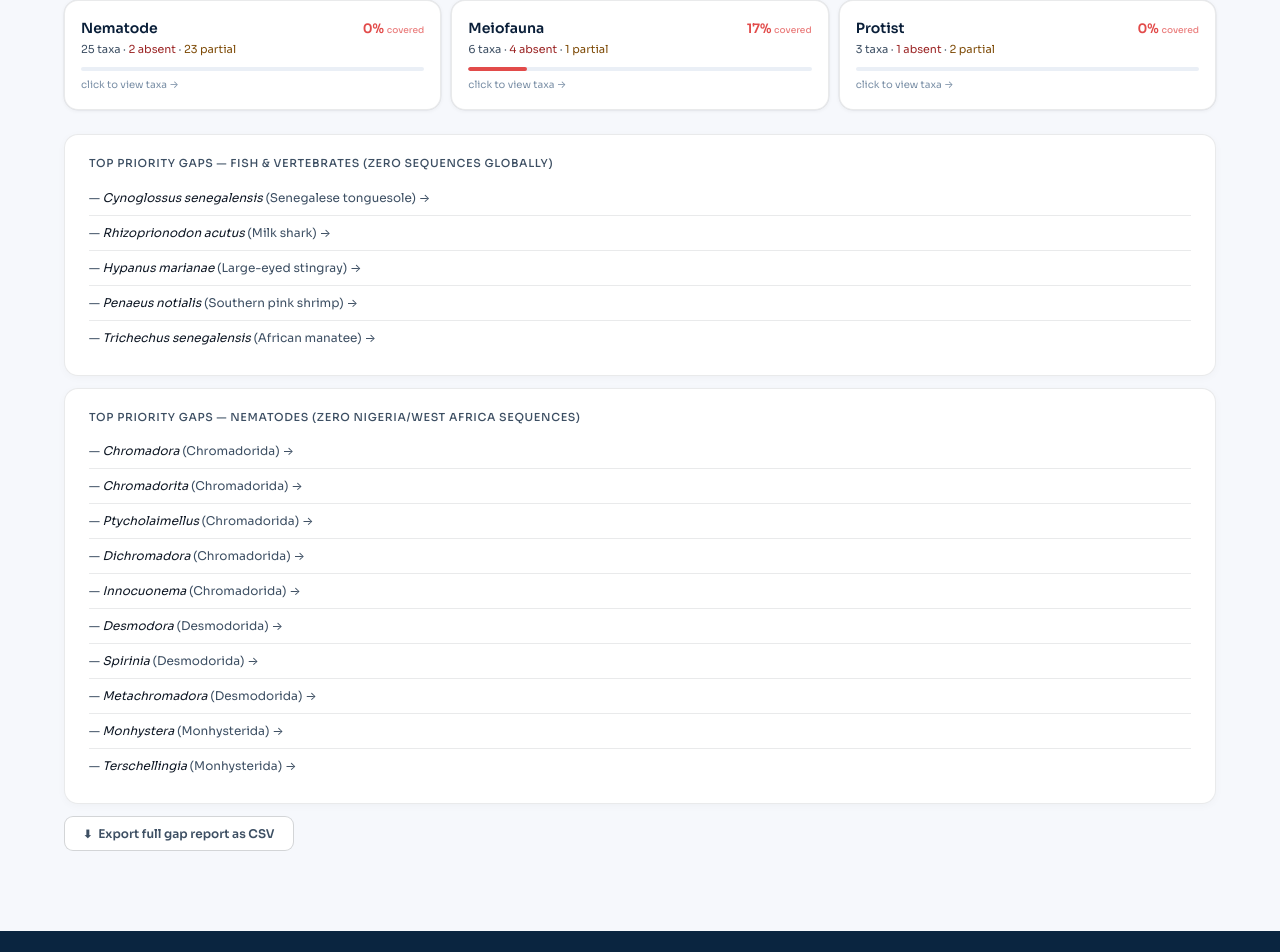
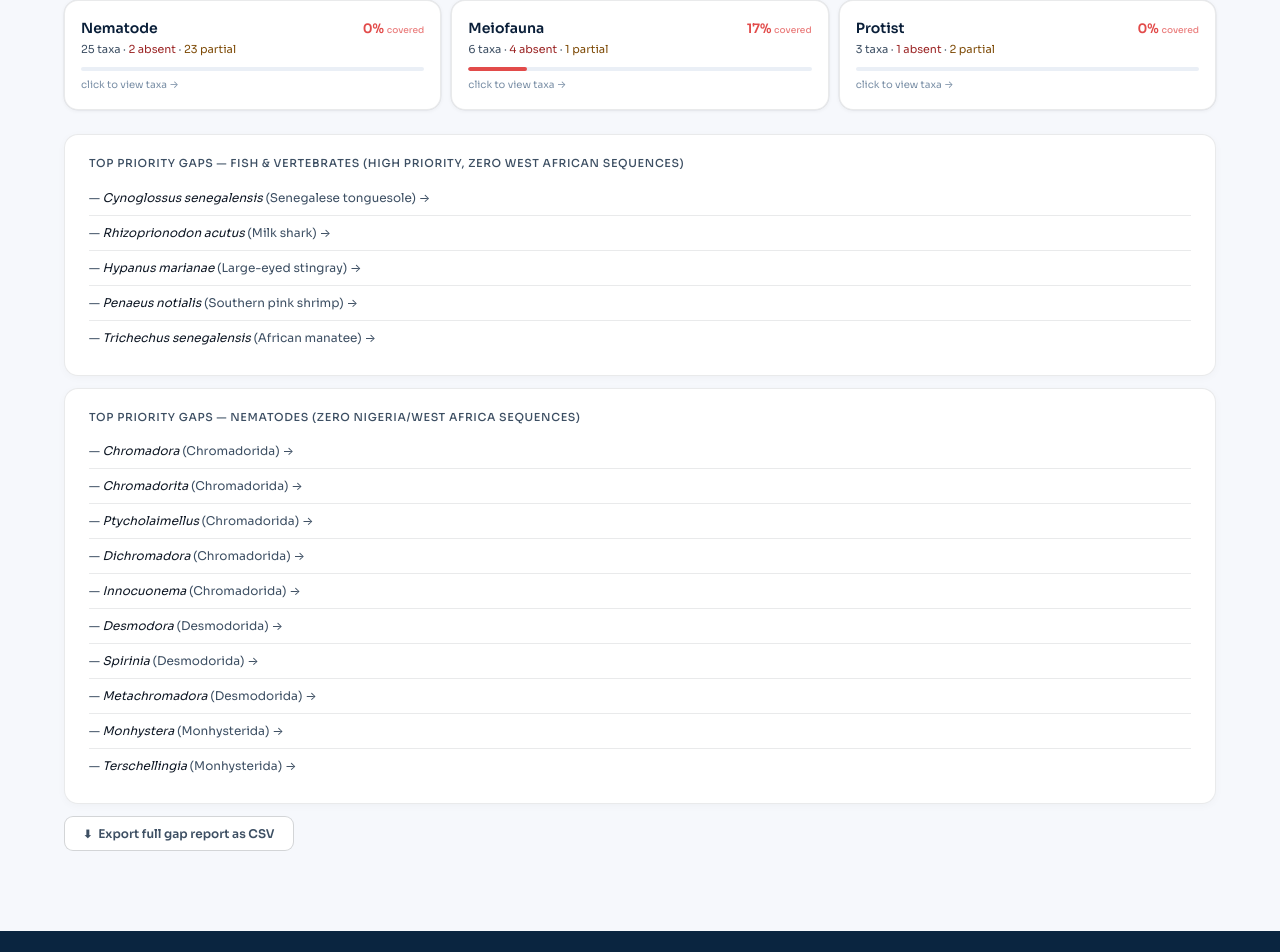
Before and after one commit to donsheva/Nigerian-Marine-Biodiversity-Reference-Library, a plain HTML site: page gap-analysis/index.html in a window 1280 px wide. Shown: the part 1293-2245 px from the top of the page. Drawn offline with nearby package versions, Linux system fonts and the light colour scheme; a web font is replaced by a local one.

Commit message:
v22: correct vertebrate priority-gap heading (list is WA-absent, not zero-global)
Co-Authored-By: Claude Opus 5.5 <noreply@anthropic.com>
Claude-Session: https://claude.ai/code/session_0126ckTzYoKTiEfEHLB48BFP

```diff
--- a/gap-analysis/index.html
+++ b/gap-analysis/index.html
@@ -81,7 +81,7 @@
       <div class="group-grid" id="group-grid"></div>
 
       <div class="card" style="margin-bottom:12px;">
-        <div class="section-label" role="heading" aria-level="2" style="margin-bottom:8px;">Top priority gaps — fish &amp; vertebrates (zero sequences globally)</div>
+        <div class="section-label" role="heading" aria-level="2" style="margin-bottom:8px;">Top priority gaps — fish &amp; vertebrates (high priority, zero West African sequences)</div>
         <div class="gap-list" id="gap-list-vert"></div>
       </div>
 
```
